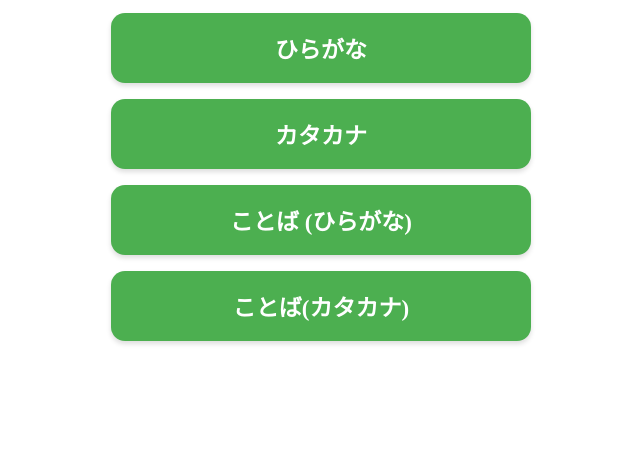
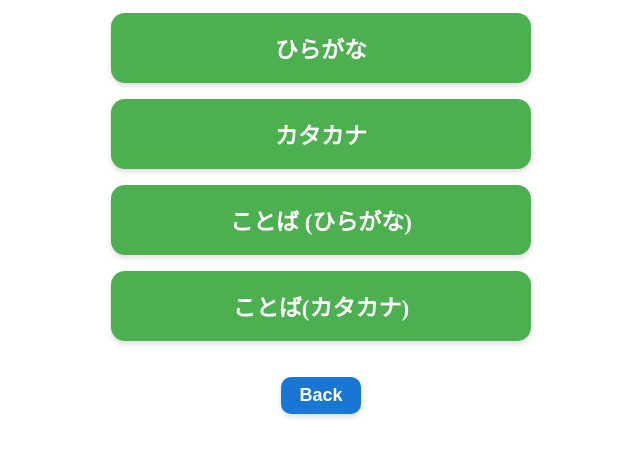
Before and after one commit to cpro-room/hiragana-katakana, a plain HTML site: page index.html in a window 1280 px wide. Shown: the part 291-748 px from the top of the page, without its empty margins (319-959 px from the left). Drawn offline with Linux system fonts and the light colour scheme; a web font is replaced by a local one.

Commit message:
Add files via upload

```diff
--- a/index.html
+++ b/index.html
@@ -66,6 +66,24 @@ h1 {
 
 .menuBtn:active {
   transform: scale(0.98);
+}
+
+.homeBtn {
+    display: inline-block;
+    width: auto;
+    padding: 8px 18px;
+    margin: 20px auto 0;
+    border: none;
+    border-radius: 10px;
+    background: #1976d2;
+    color: white;
+    font-size: 18px;
+    font-weight: bold;
+    box-shadow: 0 3px 5px #0002;
+}
+
+.homeBtn:active {
+    transform: scale(0.98);
 }
 
 /* 学習画面 */
@@ -302,9 +320,14 @@ h1 {
     ことば (ひらがな)
   </button>
 
-  <button class="menuBtn" onclick="startStudy('katakanaWords')">
+ <button class="menuBtn" onclick="startStudy('katakanaWords')">
     ことば(カタカナ)
-  </button>
+</button>
+
+<button class="homeBtn" onclick="location.href='https://cpro-room.github.io/JP-Learning/'">
+    Back
+</button>
+
 </div>
 
 <!-- 学習画面 -->
```
